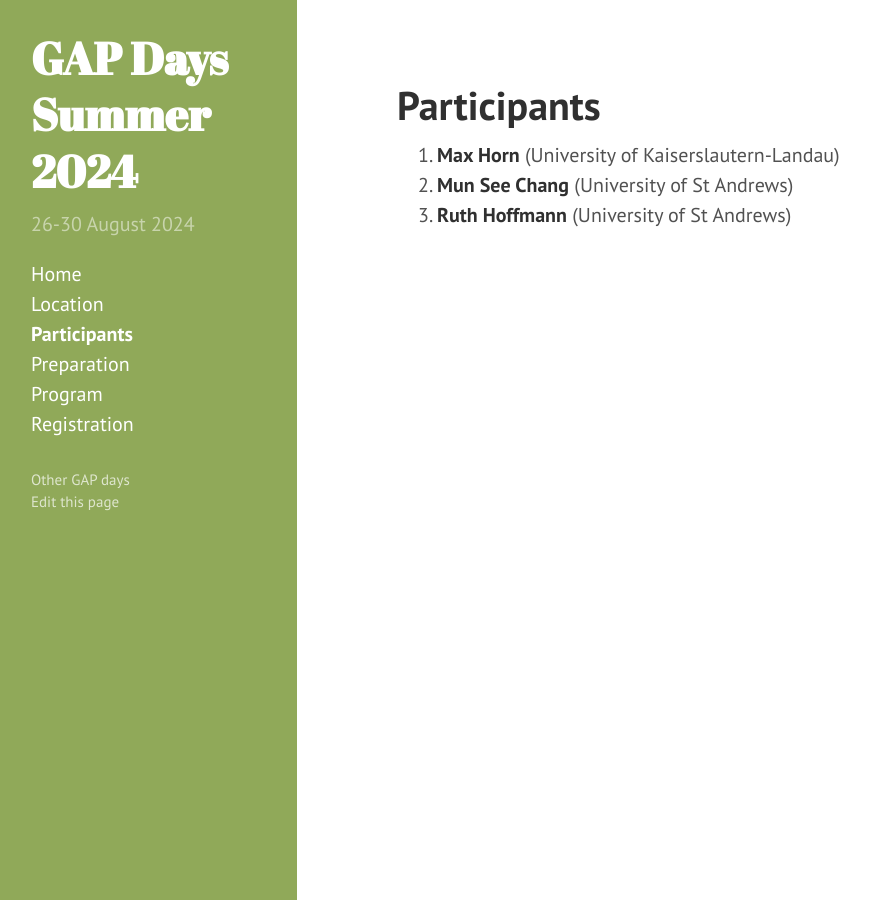
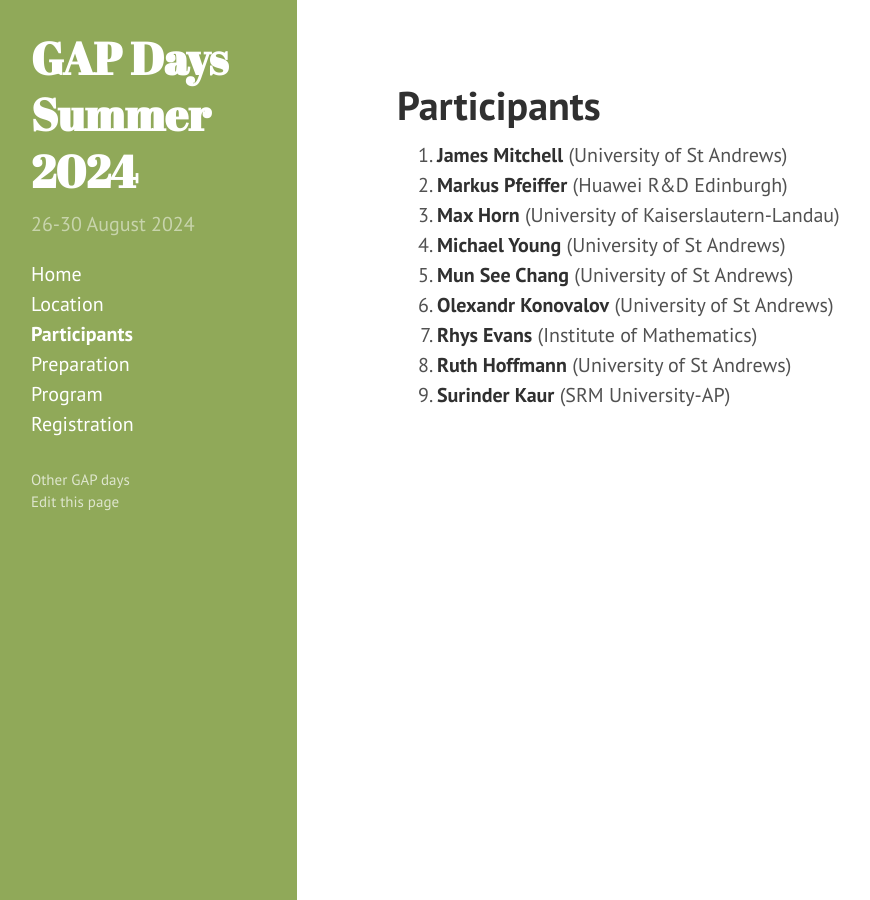
Before and after one commit to gapdays/gapdays2024-summer, a Jekyll site: the page built from participants.md, in a window 1280 px wide. Shown: the whole page, without its empty margins (3-873 px from the left). Built offline with Jekyll 4.4.1, drawn with Linux system fonts in a browser that asks for light colours.

Commit message:
added participants

```diff
--- a/participants.md
+++ b/participants.md
@@ -2,9 +2,15 @@
 layout: page
 title: Participants
 participants:
-  - {name: Mun See Chang, affiliation: University of St Andrews, Scotland}
-  - {name: Ruth Hoffmann, affiliation: University of St Andrews, Scotland}
-  - {name: Max Horn, affiliation: University of Kaiserslautern-Landau, Germany}
+  - {name: Mun See Chang, affiliation: University of St Andrews}
+  - {name: Ruth Hoffmann, affiliation: University of St Andrews}
+  - {name: Max Horn, affiliation: University of Kaiserslautern-Landau}
+  - {name: Olexandr Konovalov, affiliation: University of St Andrews}
+  - {name: Rhys Evans, affiliation: Institute of Mathematics, Physics and Mechanics}
+  - {name: Markus Pfeiffer, affiliation: Huawei R&D Edinburgh}
+  - {name: Michael Young, affiliation: University of St Andrews}
+  - {name: James Mitchell, affiliation: University of St Andrews}
+  - {name: Surinder Kaur, affiliation: SRM University-AP}
 ---
 
 <ol>{% assign participants = page.participants | sort: "name" %}
```
